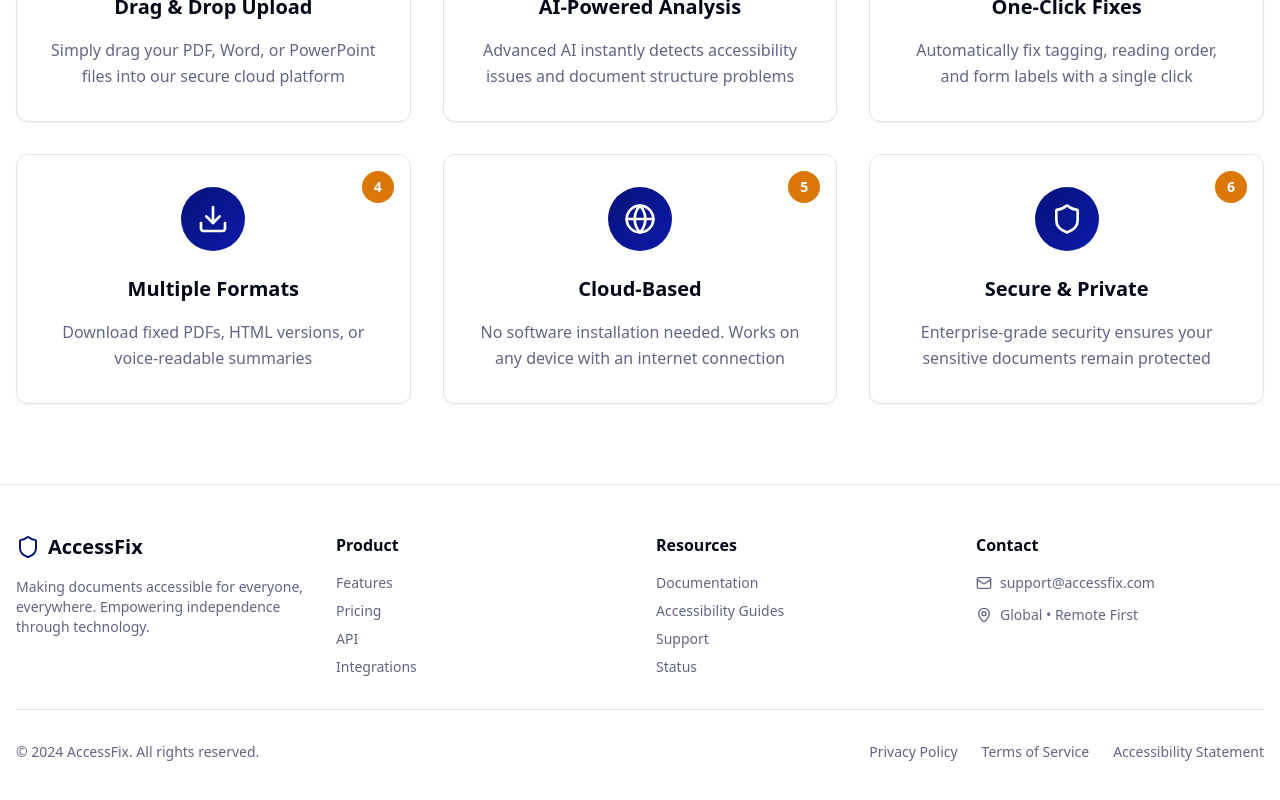
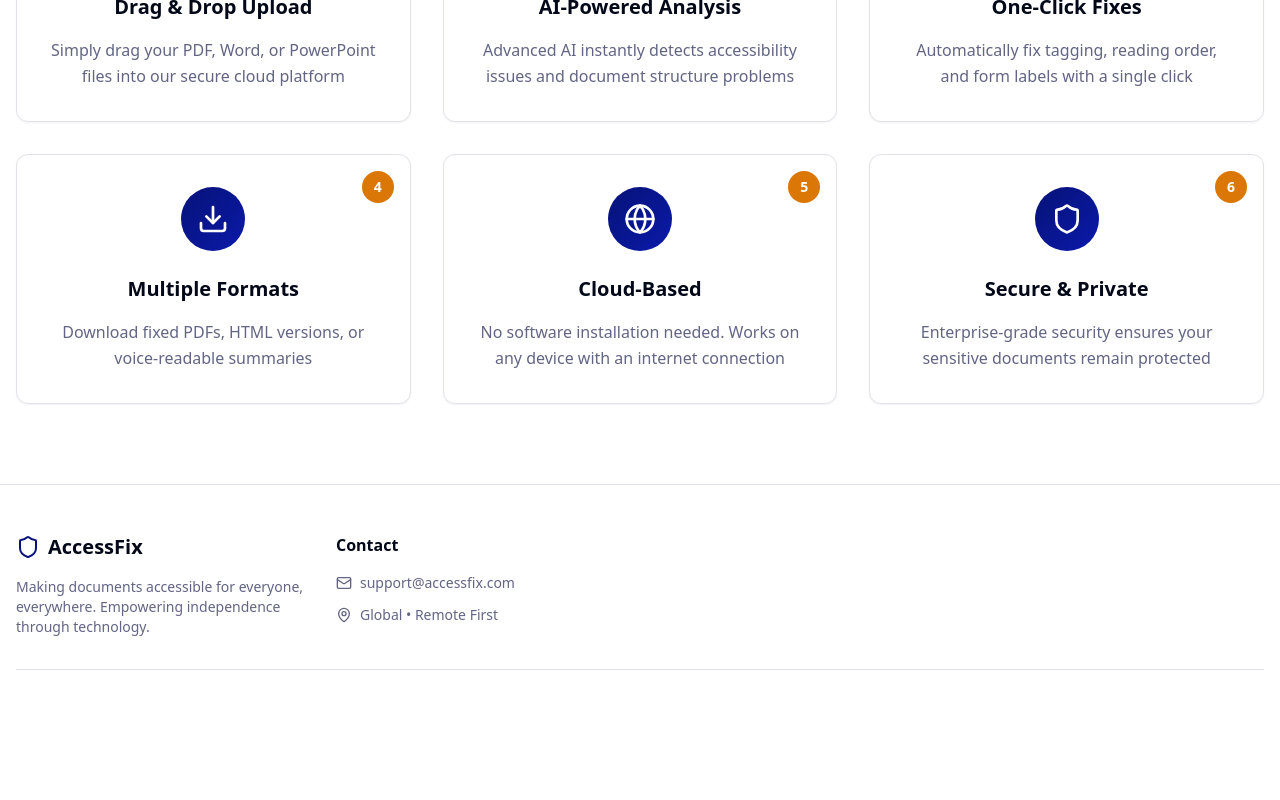
Before and after one commit to febzz26/doc-access-fix, a React (Vite) app: page / in a window 1280 px wide. Shown: the part 1820-2620 px from the top of the page. After the commit the page ends 2570 px from the top, so only its background shows below. Built offline with nearby package versions, Linux system fonts and the light colour scheme.

Commit message:
Visual edit in Lovable
Edited UI in Lovable

```diff
--- a/src/components/footer.tsx
+++ b/src/components/footer.tsx
@@ -1,10 +1,8 @@
 import React from 'react';
 import { Separator } from '@/components/ui/separator';
 import { Shield, Mail, MapPin } from 'lucide-react';
-
 export const Footer: React.FC = () => {
-  return (
-    <footer className="bg-card border-t">
+  return <footer className="bg-card border-t">
       <div className="container mx-auto px-4 py-12">
         <div className="grid md:grid-cols-4 gap-8">
           {/* Brand */}
@@ -20,26 +18,10 @@ export const Footer: React.FC = () => {
           </div>
 
           {/* Product */}
-          <div>
-            <h3 className="font-semibold mb-4">Product</h3>
-            <ul className="space-y-2 text-sm text-muted-foreground">
-              <li><a href="#features" className="hover:text-foreground transition-colors">Features</a></li>
-              <li><a href="#pricing" className="hover:text-foreground transition-colors">Pricing</a></li>
-              <li><a href="#api" className="hover:text-foreground transition-colors">API</a></li>
-              <li><a href="#integrations" className="hover:text-foreground transition-colors">Integrations</a></li>
-            </ul>
-          </div>
+
 
           {/* Resources */}
-          <div>
-            <h3 className="font-semibold mb-4">Resources</h3>
-            <ul className="space-y-2 text-sm text-muted-foreground">
-              <li><a href="#docs" className="hover:text-foreground transition-colors">Documentation</a></li>
-              <li><a href="#guides" className="hover:text-foreground transition-colors">Accessibility Guides</a></li>
-              <li><a href="#support" className="hover:text-foreground transition-colors">Support</a></li>
-              <li><a href="#status" className="hover:text-foreground transition-colors">Status</a></li>
-            </ul>
-          </div>
+
 
           {/* Contact */}
           <div>
@@ -59,17 +41,7 @@ export const Footer: React.FC = () => {
 
         <Separator className="my-8" />
 
-        <div className="flex flex-col md:flex-row justify-between items-center space-y-4 md:space-y-0">
-          <p className="text-sm text-muted-foreground">
-            © 2024 AccessFix. All rights reserved.
-          </p>
-          <div className="flex space-x-6 text-sm text-muted-foreground">
-            <a href="#privacy" className="hover:text-foreground transition-colors">Privacy Policy</a>
-            <a href="#terms" className="hover:text-foreground transition-colors">Terms of Service</a>
-            <a href="#accessibility" className="hover:text-foreground transition-colors">Accessibility Statement</a>
-          </div>
-        </div>
+
       </div>
-    </footer>
-  );
+    </footer>;
 };
```
